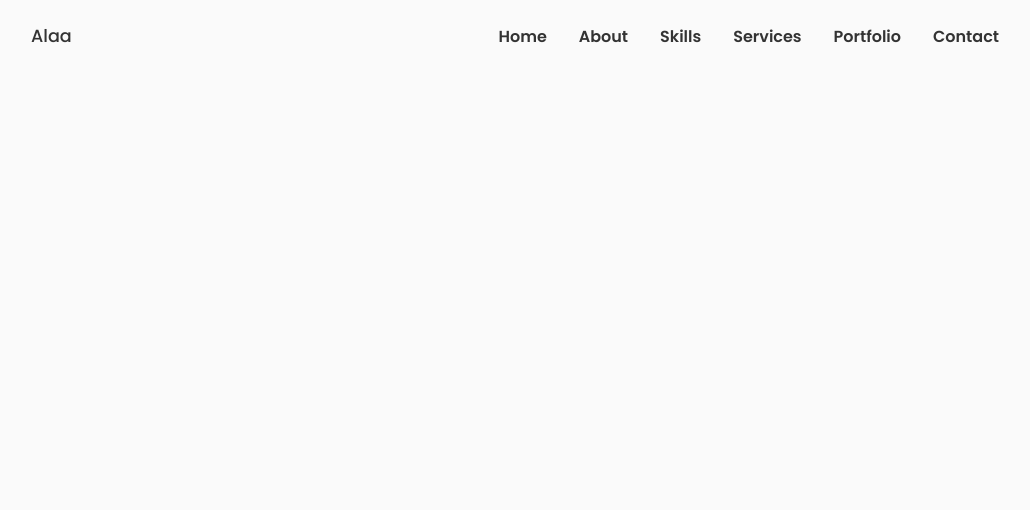
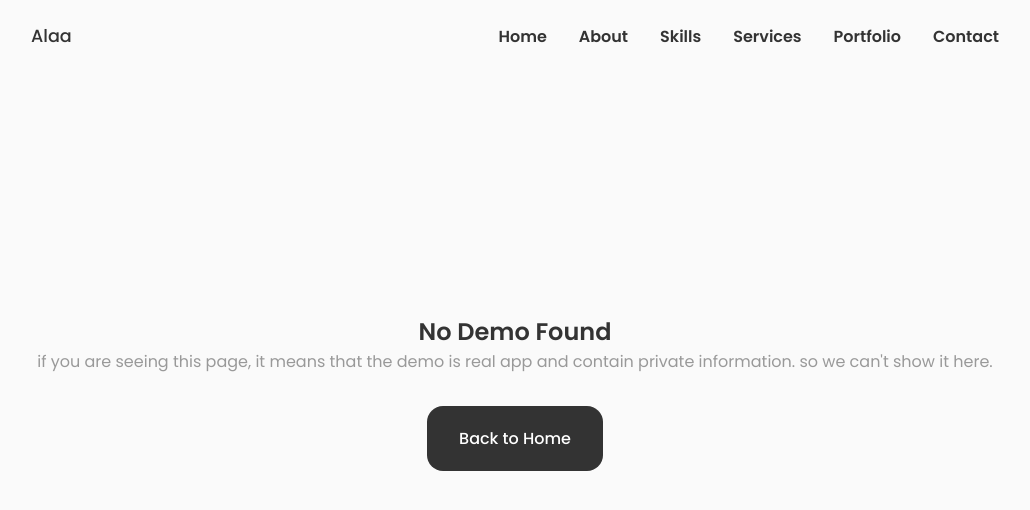
Before and after one commit to alaayasser741/my-portfolio, a React (Create React App) app: page /no-demo in a window 1280 px wide. Shown: the top 510 px of the page, without its empty margins (125-1155 px from the left). Built offline with nearby package versions, Linux system fonts and the light colour scheme.

Commit message:
feat: Add NoDemo component and route

```diff
--- a/src/App.js
+++ b/src/App.js
@@ -5,6 +5,7 @@ import Contact from "./components/contact/Contact";
 import AddProjects from "./components/Admin/AddProjects";
 import CustomerReview  from "./components/CustomerReview/CustomerReview";
 import Demos  from "./components/Demos/Demos";
+import NoDemo  from "./components/NoDemo/NoDemo";
 
 import { BrowserRouter as Router, Route, Routes } from "react-router-dom";
 const App = () => {
@@ -17,6 +18,7 @@ const App = () => {
         <Route path="/add-projects" element={<AddProjects/>}/>
         <Route path="/customer-review" element={<CustomerReview/>}/>
         <Route path="/demos/:id" element={<Demos/>}/>
+        <Route path="/no-demo" element={<NoDemo/>}/>
       </Routes>
     </Router>
   );
--- a/src/components/Demos/demos.css
+++ b/src/components/Demos/demos.css
@@ -61,3 +61,12 @@
   -o-transform: scale(1.1);
   transform: scale(1.1);
 }
+
+.noDemoAvilable{
+  display: flex;
+  flex-direction: column;
+  justify-content: center;
+  align-items: center;
+  height: 90vh;
+  width: 100%;
+}
--- /dev/null
+++ b/src/components/NoDemo/NoDemo.jsx
@@ -0,0 +1,22 @@
+import React from "react";
+import { Link } from "react-router-dom";
+
+const NoDemo = () => {
+  return (
+    <section style={{marginBlockStart:'2rem'}}>
+      <div className="container noDemoAvilable">
+        <h1>No Demo Found</h1>
+        <p>
+          if you are seeing this page, it means that the demo is real app and
+          contain private information. so we can't show it here.
+        </p>
+
+        <Link to='/'>
+            <button className="button button--flex" style={{marginBlockStart:'2rem'}}>Back to Home</button>
+        </Link>
+      </div>
+    </section>
+  );
+};
+
+export default NoDemo;
```
